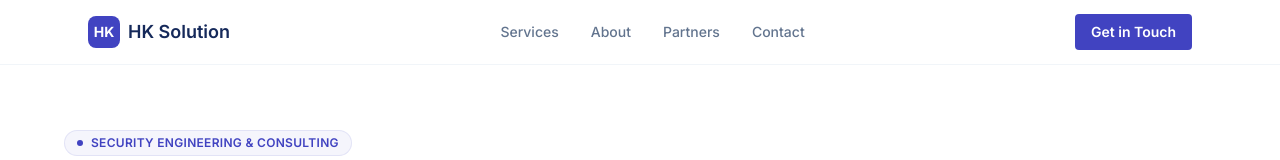
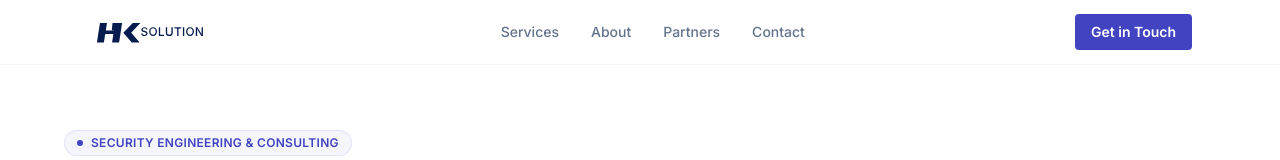
Before and after one commit to heekyung12356-sudo/hksolution-web, a Next.js app: page / in a window 1280 px wide. Shown: the top 160 px of the page. Built offline with nearby package versions, Linux system fonts and the light colour scheme.

Commit message:
feat: apply HK Solution logo SVG to nav + footer

```diff
--- a/src/app/page.tsx
+++ b/src/app/page.tsx
@@ -52,11 +52,8 @@ export default function Home() {
       {/* Navigation */}
       <nav className="fixed top-0 w-full bg-white/80 backdrop-blur-md border-b border-slate-100 z-50">
         <div className="max-w-6xl mx-auto px-6 h-16 flex items-center justify-between">
-          <Link href="/" className="flex items-center gap-2">
-            <div className="w-8 h-8 bg-[var(--primary)] rounded-lg flex items-center justify-center">
-              <span className="text-white font-bold text-sm">HK</span>
-            </div>
-            <span className="font-semibold text-[var(--navy)] text-lg">HK Solution</span>
+          <Link href="/" className="flex items-center">
+            <img src="/logo.svg" alt="HK Solution" className="h-8" />
           </Link>
           <div className="hidden md:flex items-center gap-8">
             {NAV.map(n => (
@@ -244,10 +241,7 @@ export default function Home() {
       <footer className="py-8 px-6 border-t border-slate-100">
         <div className="max-w-6xl mx-auto flex flex-col md:flex-row justify-between items-center gap-4">
           <div className="flex items-center gap-2">
-            <div className="w-6 h-6 bg-[var(--primary)] rounded flex items-center justify-center">
-              <span className="text-white font-bold text-[10px]">HK</span>
-            </div>
-            <span className="text-sm text-slate-500">HK Solution (HK Solution)</span>
+            <img src="/logo.svg" alt="HK Solution" className="h-5" />
           </div>
           <div className="text-xs text-slate-400 text-center md:text-right">
             <div>CEO: HeeKyung Kim &middot; Business No: 740-05-03702</div>
```
Also changed, not shown: public/logo.svg (added).
